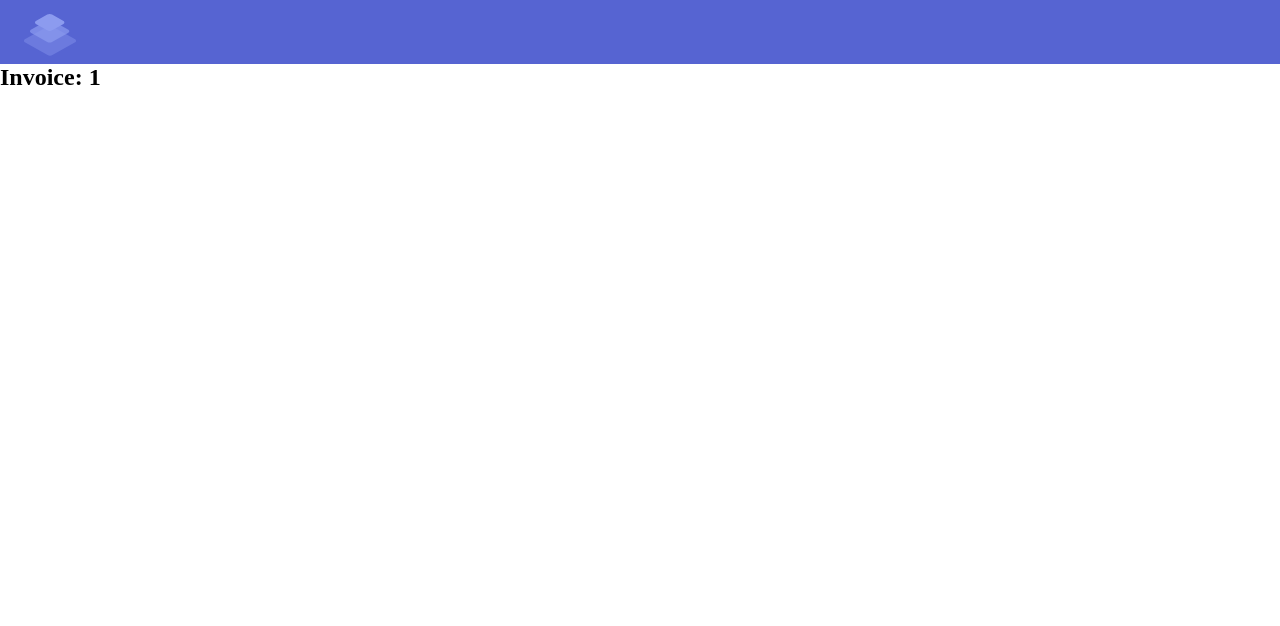
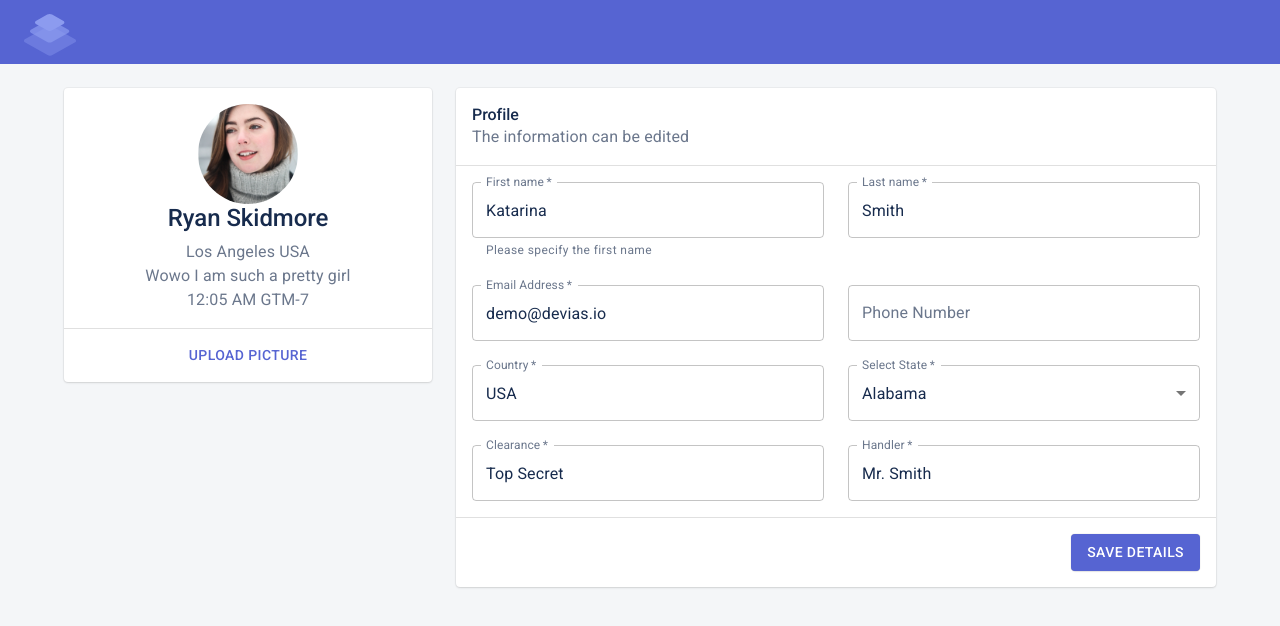
Before and after one commit to rskidmore1/whereisit-materialui, a React (Create React App) app: page /app/vehicles/1 in a window 1280 px wide. Shown: the top 626 px of the page. Built offline with nearby package versions, Linux system fonts and the light colour scheme; what google-maps-react would draw is missing.

Commit message:
Made components VehicleProfile, VehicleInfo, and VehicleInfoDetails based on Account components

```diff
--- /dev/null
+++ b/src/components/vehicleprofile/VehicleInfo.js
@@ -0,0 +1,81 @@
+import moment from 'moment';
+import {
+  Avatar,
+  Box,
+  Button,
+  Card,
+  CardActions,
+  CardContent,
+  Divider,
+  Typography
+} from '@material-ui/core';
+
+const user = {
+  avatar: '/static/images/avatars/avatar_6.png',
+  city: 'Los Angeles',
+  country: 'USA',
+  jobTitle: 'Elder Developer',
+  name: 'Ryan Skidmore',
+  timezone: 'GTM-7',
+  description: 'Wowo I am such a pretty girl '
+};
+
+const VehicleInfo = (props) => (
+  <Card {...props}>
+    <CardContent>
+      <Box
+        sx={{
+          alignItems: 'center',
+          display: 'flex',
+          flexDirection: 'column'
+        }}
+      >
+        <Avatar
+          src={user.avatar}
+          sx={{
+            height: 100,
+            width: 100
+          }}
+        />
+        <Typography
+          color="textPrimary"
+          gutterBottom
+          variant="h3"
+        >
+          {user.name}
+        </Typography>
+        <Typography
+          color="textSecondary"
+          variant="body1"
+        >
+          {`${user.city} ${user.country}`}
+        </Typography>
+        <Typography
+          color="textSecondary"
+          variant="body1"
+        >
+
+          {`${user.description}`}
+        </Typography>
+        <Typography
+          color="textSecondary"
+          variant="body1"
+        >
+          {`${moment().format('hh:mm A')} ${user.timezone}`}
+        </Typography>
+      </Box>
+    </CardContent>
+    <Divider />
+    <CardActions>
+      <Button
+        color="primary"
+        fullWidth
+        variant="text"
+      >
+        Upload picture
+      </Button>
+    </CardActions>
+  </Card>
+);
+
+export default VehicleInfo;
--- /dev/null
+++ b/src/components/vehicleprofile/VehicleInfoDetails.js
@@ -0,0 +1,218 @@
+import { useState } from 'react';
+import {
+  Box,
+  Button,
+  Card,
+  CardContent,
+  CardHeader,
+  Divider,
+  Grid,
+  TextField
+} from '@material-ui/core';
+
+const states = [
+  {
+    value: 'alabama',
+    label: 'Alabama'
+  },
+  {
+    value: 'new-york',
+    label: 'New York'
+  },
+  {
+    value: 'san-francisco',
+    label: 'San Francisco'
+  }
+];
+
+const VehicleInfoDetails = (props) => {
+  const [values, setValues] = useState({
+    firstName: 'Katarina',
+    lastName: 'Smith',
+    email: 'demo@devias.io',
+    phone: '',
+    state: 'Alabama',
+    country: 'USA',
+    clearance: 'Top Secret',
+    handler: 'Mr. Smith'
+  });
+
+  const handleChange = (event) => {
+    setValues({
+      ...values,
+      [event.target.name]: event.target.value
+    });
+  };
+
+  return (
+    <form
+      autoComplete="off"
+      noValidate
+      {...props}
+    >
+      <Card>
+        <CardHeader
+          subheader="The information can be edited"
+          title="Profile"
+        />
+        <Divider />
+        <CardContent>
+          <Grid
+            container
+            spacing={3}
+          >
+            <Grid
+              item
+              md={6}
+              xs={12}
+            >
+              <TextField
+                fullWidth
+                helperText="Please specify the first name"
+                label="First name"
+                name="firstName"
+                onChange={handleChange}
+                required
+                value={values.firstName}
+                variant="outlined"
+              />
+            </Grid>
+            <Grid
+              item
+              md={6}
+              xs={12}
+            >
+              <TextField
+                fullWidth
+                label="Last name"
+                name="lastName"
+                onChange={handleChange}
+                required
+                value={values.lastName}
+                variant="outlined"
+              />
+            </Grid>
+            <Grid
+              item
+              md={6}
+              xs={12}
+            >
+              <TextField
+                fullWidth
+                label="Email Address"
+                name="email"
+                onChange={handleChange}
+                required
+                value={values.email}
+                variant="outlined"
+              />
+            </Grid>
+            <Grid
+              item
+              md={6}
+              xs={12}
+            >
+              <TextField
+                fullWidth
+                label="Phone Number"
+                name="phone"
+                onChange={handleChange}
+                type="number"
+                value={values.phone}
+                variant="outlined"
+              />
+            </Grid>
+            <Grid
+              item
+              md={6}
+              xs={12}
+            >
+              <TextField
+                fullWidth
+                label="Country"
+                name="country"
+                onChange={handleChange}
+                required
+                value={values.country}
+                variant="outlined"
+              />
+            </Grid>
+            <Grid
+              item
+              md={6}
+              xs={12}
+            >
+              <TextField
+                fullWidth
+                label="Select State"
+                name="state"
+                onChange={handleChange}
+                required
+                select
+                SelectProps={{ native: true }}
+                value={values.state}
+                variant="outlined"
+              >
+                {states.map((option) => (
+                  <option
+                    key={option.value}
+                    value={option.value}
+                  >
+                    {option.label}
+                  </option>
+                ))}
+              </TextField>
+            </Grid>
+            <Grid
+              item
+              md={6}
+              xs={12}
+            >
+              <TextField
+                fullWidth
+                label="Clearance"
+                name="clearance"
+                onChange={handleChange}
+                required
+                value={values.clearance}
+                variant="outlined"
+              />
+            </Grid>
+            <Grid
+              item
+              md={6}
+              xs={12}
+            >
+              <TextField
+                fullWidth
+                label="Handler"
+                name="handler"
+                onChange={handleChange}
+                required
+                value={values.handler}
+                variant="outlined"
+              />
+            </Grid>
+          </Grid>
+        </CardContent>
+        <Divider />
+        <Box
+          sx={{
+            display: 'flex',
+            justifyContent: 'flex-end',
+            p: 2
+          }}
+        >
+          <Button
+            color="primary"
+            variant="contained"
+          >
+            Save details
+          </Button>
+        </Box>
+      </Card>
+    </form>
+  );
+};
+
+export default VehicleInfoDetails;
--- a/src/pages/VehicleProfile.js
+++ b/src/pages/VehicleProfile.js
@@ -1,28 +1,54 @@
 import { Helmet } from 'react-helmet';
-import { Box, Container } from '@material-ui/core';
 import {useParams} from 'react-router-dom';
-
-
+ import {
+  Box,
+  Container,
+  Grid
+} from '@material-ui/core';
 import React from 'react';
-
-
-// export default class VehicleProfile extends React.Component{
-
-
-// render(){
-// let params = useParams();
-//   return (
-//       <>
-
-//    {}
-//   </>
-
-//   )
-// }
-// }
+import VehicleInfo from '../components/vehicleprofile/VehicleInfo';
+import VehicleInfoDetails from '../components/vehicleprofile/VehicleInfoDetails';
 
 
 export default function VehicleProfile(){
   let params = useParams();
-  return <h2>Invoice: {params.vehicleId}</h2>;
+  return (
+
+     <>
+    <Helmet>
+        <title>Account | Material Kit | vehicle iD {params.vehicleId}</title>
+    </Helmet>
+    <Box
+      sx={{
+        backgroundColor: 'background.default',
+        minHeight: '100%',
+        py: 3
+      }}
+    >
+      <Container maxWidth="lg">
+        <Grid
+          container
+          spacing={3}
+        >
+          <Grid
+            item
+            lg={4}
+            md={6}
+            xs={12}
+          >
+              <VehicleInfo />
+          </Grid>
+          <Grid
+            item
+            lg={8}
+            md={6}
+            xs={12}
+          >
+              <VehicleInfoDetails />
+          </Grid>
+        </Grid>
+      </Container>
+    </Box>
+  </>
+  )
 }
--- a/src/routes.js
+++ b/src/routes.js
@@ -44,7 +44,6 @@ const routes = [
     element: <MainLayout />,
     children: [
       { path: ':vehicleId', element: <VehicleProfile /> },
-
     ]
   }
 ];
```
